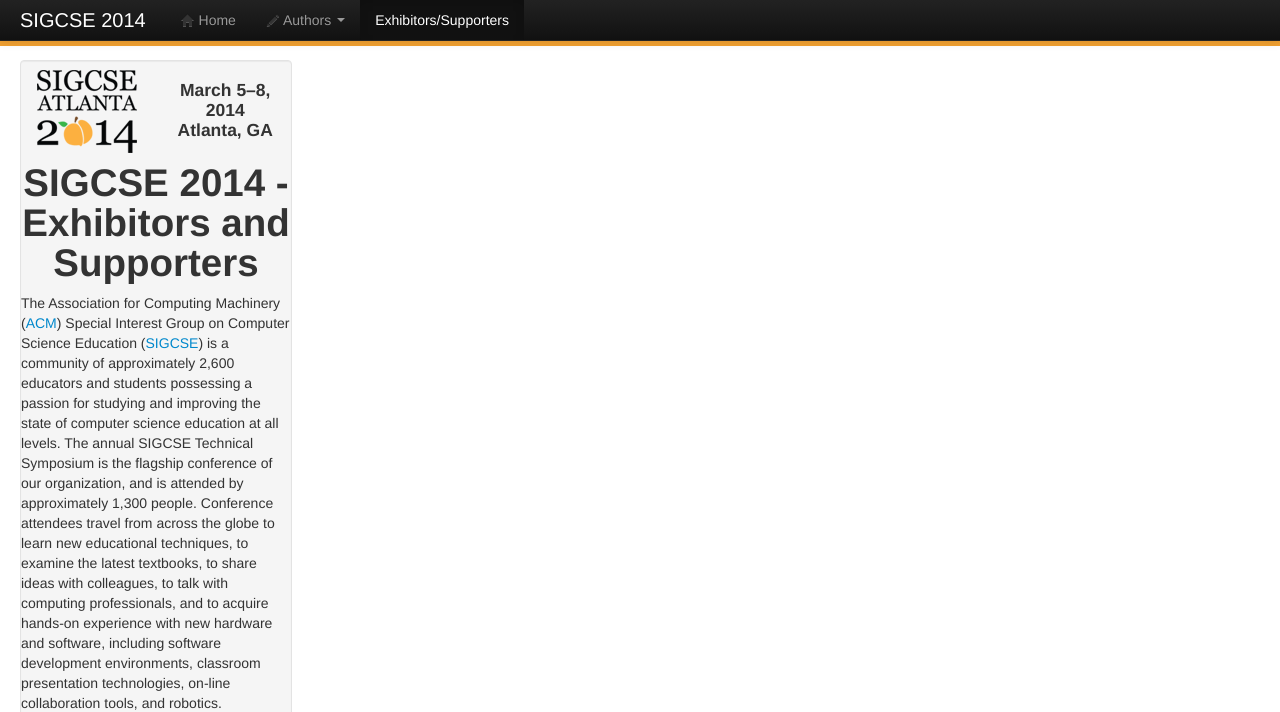
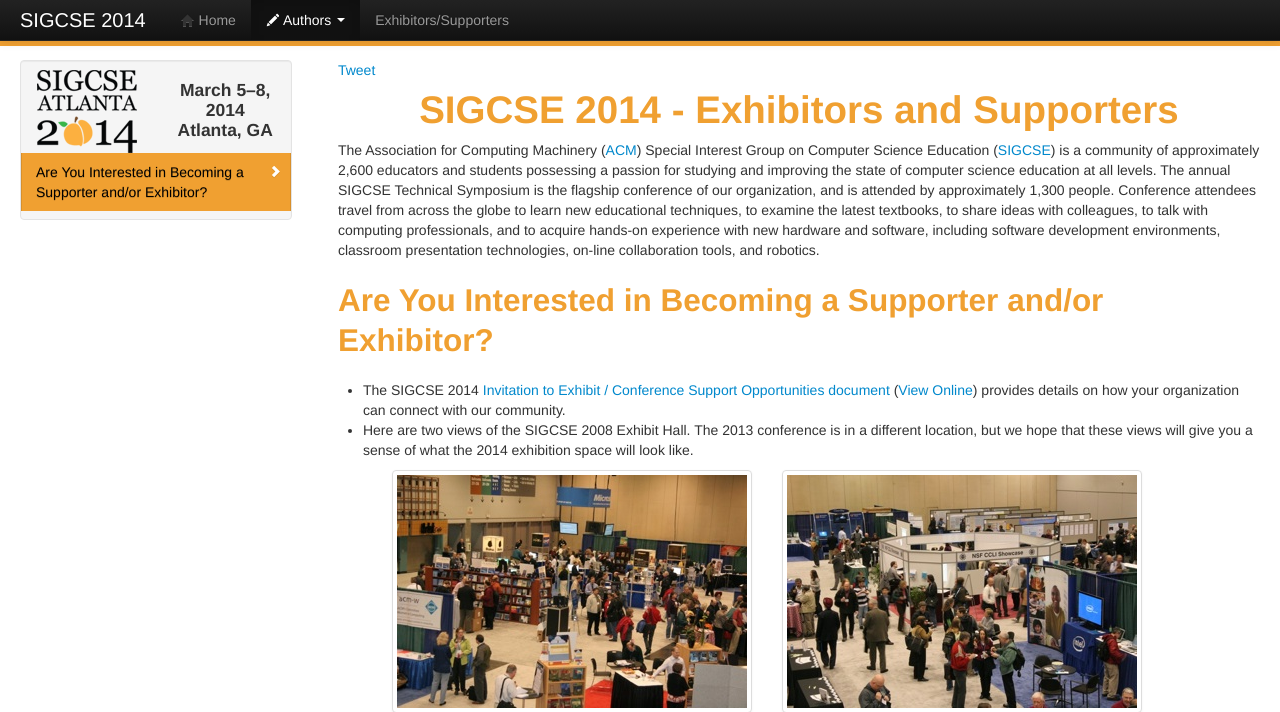
Before and after one commit to sigcsets/sigcse2014, a PHP site: page /exhibitors/index.php in a window 1280 px wide. Shown: the top 712 px of the page. Run offline with PHP 8.4, Linux system fonts and the light colour scheme; some libraries are stand-ins or nearby versions.

Commit message:
update format for exhibitors page

```diff
--- a/exhibitors/index.php
+++ b/exhibitors/index.php
@@ -1,12 +1,18 @@
 <?php
- $title = "Exhibitors and Supporters [SIGCSE 2014]";
- $nav_menu = "exhibitors";
+ $title = "Guide for Paper Authors [SIGCSE 2014]";
+ $nav_menu = "authors";
  include("../parts/top.php");
+?>
+
+<li><a href="#interested"><i class="icon-chevron-right"></i> Are You Interested in Becoming a Supporter and/or Exhibitor?</a></li>
+
+<?php
+  include("../parts/middle.php");
 ?>
 
 <div class="row-fluid">
  <div class="span12" style="text-align: center;">
-   <h1>SIGCSE 2014 - Exhibitors and Supporters</h1>
+   <h1 class="section">SIGCSE 2014 - Exhibitors and Supporters</h1>
  </div>
 </div>
 <div class="row-fluid">
@@ -17,13 +23,13 @@
 
 <div class="row-fluid">
  <div class="span12" style="text-align: left;">
-   <h2>Are You Interested in Becoming a Supporter and/or Exhibitor?</h2>
+   <h2 id="interested" class="section">Are You Interested in Becoming a Supporter and/or Exhibitor?</h2>
  </div>
 </div>
 <div class="row-fluid">
   <div class="span12">
 	<p><ul><li>The SIGCSE 2014 <a href="<?php echo $prefix ?>/downloads/sigcse2014_ep.pdf">Invitation to Exhibit / Conference Support Opportunities document</a> (<a href="http://docs.google.com/viewer?url=http%3A%2F%2Fsigcse2014.sigcse.org%2Fdownloads%2Fsigcse2014_ep.pdf">View Online</a>) provides details on how your organization can connect with our community.</li>
-   <li>Here are two views of the SIGCSE 2008 Exhibit Hall. The 2013 conference is in a different location, but we hope that these views will give you a sense of what the 2013 exhibition space will look like.</ii></ul></p>
+   <li>Here are two views of the SIGCSE 2008 Exhibit Hall. The 2013 conference is in a different location, but we hope that these views will give you a sense of what the 2014 exhibition space will look like.</ii></ul></p>
   </div>
 
 <div class="span12" style="text-align: center;">
```
